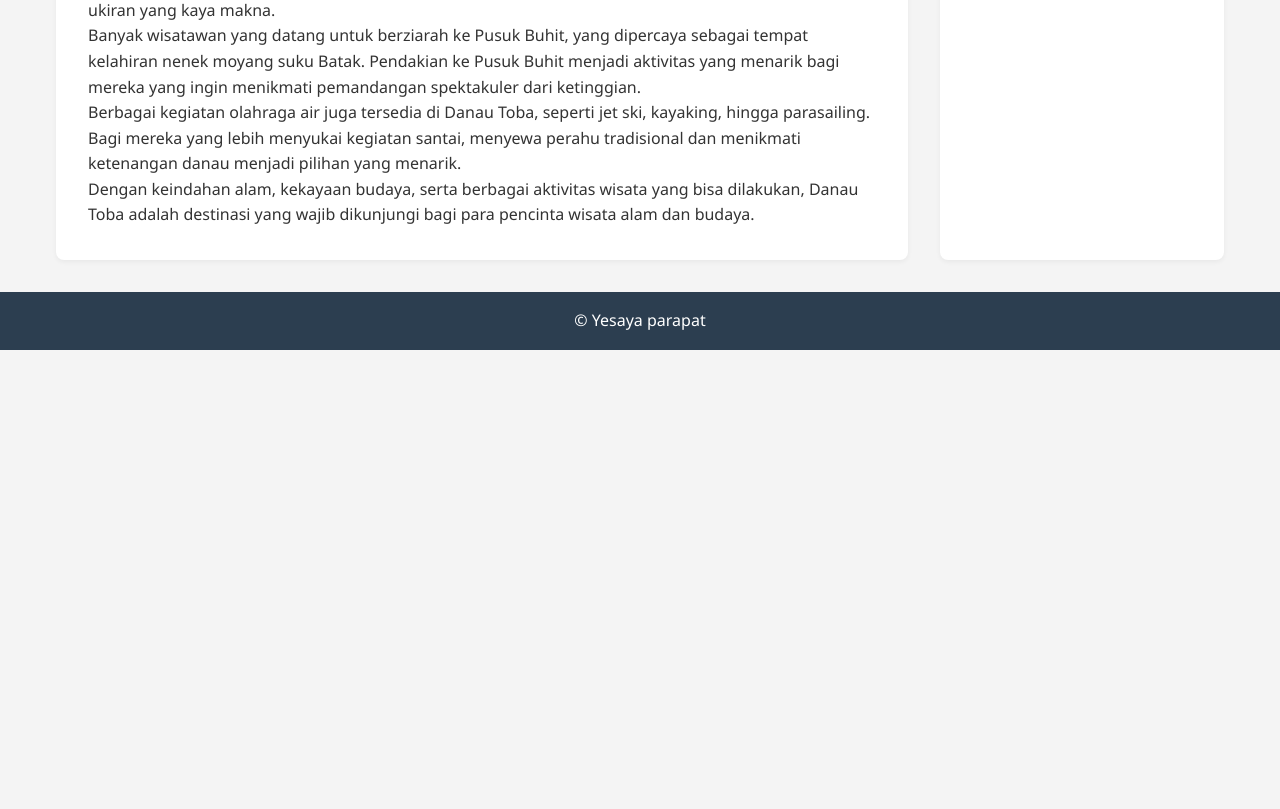
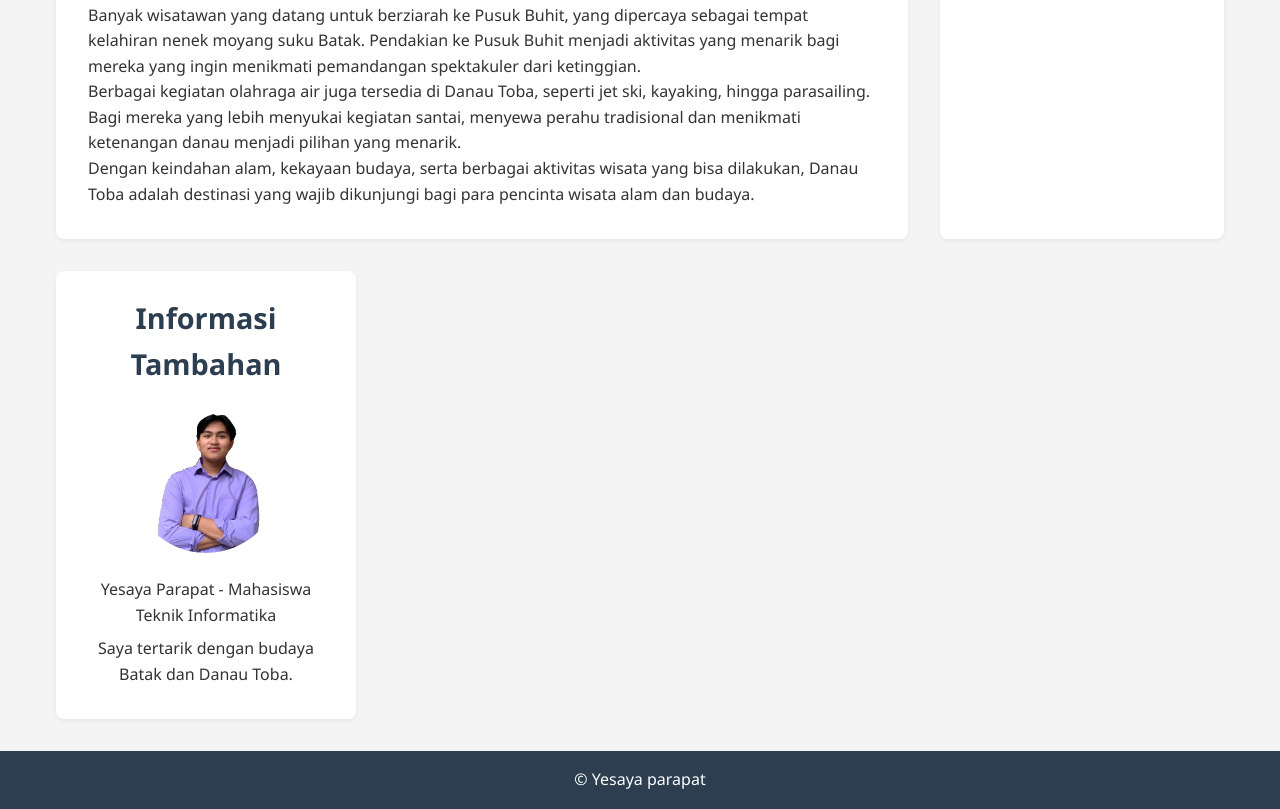
Before and after one commit to Yesayaparapat/artikeldanautoba, a plain HTML site: page index.html in a window 1280 px wide. Shown: the part 1894-2703 px from the top of the page. Before the commit the page ends 2244 px from the top, so only its background shows below. Drawn offline with Linux system fonts and the light colour scheme.

Commit message:
Menambahkan foto dan perbaruan aside

```diff
--- a/index.html
+++ b/index.html
@@ -15,7 +15,6 @@
                 <li><a href="#home">Home</a></li>
                 <li><a href="#about">Tentang</a></li>
                 <li><a href="#facts">Fakta & Mitos</a></li>
-                <li><a href="#contact">Kontak</a></li>
             </ul>
         </nav>
     </header>
@@ -65,6 +64,13 @@
             </ul>
         </article>
 
+        <aside id="sidebar">
+            <h2>Informasi Tambahan</h2>
+            <img src="gambar1.png" alt="Foto Profil">
+            <p>Yesaya Parapat - Mahasiswa Teknik Informatika</p>
+            <p>Saya tertarik dengan budaya Batak dan Danau Toba.</p>
+        </aside>
+
     </main>
 
     <footer>
--- a/style.css
+++ b/style.css
@@ -9,6 +9,9 @@ body {
     line-height: 1.6;
     background-color: #f4f4f4;
     color: #333;
+    min-height: 100vh;
+    display: flex;
+    flex-direction: column;
 }
 
 header {
@@ -17,19 +20,20 @@ header {
     padding: 1rem;
     box-shadow: 0 2px 5px rgba(0, 0, 0, 0.1);
     position: relative;
+    text-align: center;
 }
 
 header h1 {
-    text-align: center;
-    margin-bottom: 1rem;
-    font-size: 2.5rem;
+    margin-bottom: 0.5rem;
+    font-size: 2rem;
 }
 
 nav ul {
     display: flex;
     justify-content: center;
     list-style: none;
-    gap: 2rem;
+    gap: 1.5rem;
+    transition: max-height 0.3s ease-in-out;
 }
 
 nav a {
@@ -42,7 +46,7 @@ nav a {
 }
 
 nav a:hover {
-    background-color: rgba(255, 255, 255, 0.1);
+    background-color: rgba(255, 255, 255, 0.2);
 }
 
 .menu-toggle {
@@ -55,6 +59,11 @@ nav a:hover {
     position: absolute;
     top: 1rem;
     right: 1rem;
+    transition: transform 0.3s;
+}
+
+.menu-toggle:hover {
+    transform: scale(1.1);
 }
 
 main {
@@ -64,36 +73,25 @@ main {
     display: grid;
     grid-template-columns: 3fr 1fr;
     gap: 2rem;
+    flex: 1;
 }
 
 .toba {
     width: 100%;
+    border-radius: 8px;
 }
 
-article {
+article, aside {
     background-color: white;
     padding: 2rem;
     border-radius: 8px;
     box-shadow: 0 2px 5px rgba(0, 0, 0, 0.05);
 }
 
-article h2 {
+article h2, aside h2 {
     color: #2c3e50;
     margin-bottom: 1rem;
     font-size: 1.8rem;
-}
-
-aside {
-    background-color: white;
-    padding: 1.5rem;
-    border-radius: 8px;
-    box-shadow: 0 2px 5px rgba(0, 0, 0, 0.05);
-}
-
-aside h3 {
-    color: #2c3e50;
-    margin-bottom: 1rem;
-    font-size: 1.4rem;
 }
 
 aside img {
@@ -102,26 +100,45 @@ aside img {
     margin-bottom: 1rem;
 }
 
-aside p {
+#sidebar {
+    width: 300px; /* Lebar tetap */
+    min-height: 400px; /* Tinggi minimal */
+    background-color: white;
+    padding: 1.5rem;
+    border-radius: 8px;
+    box-shadow: 0 2px 5px rgba(0, 0, 0, 0.05);
+    text-align: center;
+}
+
+/* Styling untuk gambar profil */
+#sidebar img {
+    width: 150px; /* Lebar gambar */
+    height: 150px; /* Tinggi gambar */
+    object-fit: cover; /* Menyesuaikan gambar agar tidak terdistorsi */
+    border-radius: 50%; /* Membuat gambar menjadi lingkaran */
+    margin-bottom: 1rem;
+}
+
+/* Styling untuk teks di dalam sidebar */
+#sidebar p {
     margin-bottom: 0.5rem;
+    font-size: 1rem;
+    color: #333;
 }
+
 
 footer {
     background-color: #2c3e50;
     color: white;
     text-align: center;
     padding: 1rem;
-    bottom: 0;
+    position: relative;
     width: 100%;
 }
 
 @media (max-width: 768px) {
     main {
         grid-template-columns: 1fr;
-    }
-
-    header h1 {
-        font-size: 2rem;
     }
 
     .menu-toggle {
@@ -151,8 +168,12 @@ footer {
     }
 }
 
-@media screen and (max-width: 480px) {
-    h1 {
+@media (max-width: 480px) {
+    header h1 {
         font-size: 1.5rem;
     }
+
+    article, aside {
+        padding: 1.5rem;
+    }
 }
```
Also changed, not shown: gambar1.png (added).
